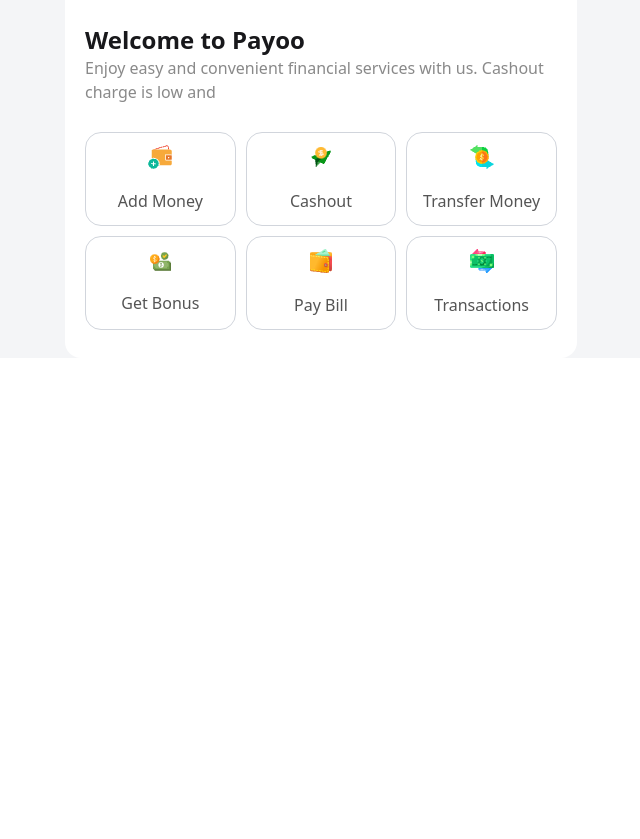
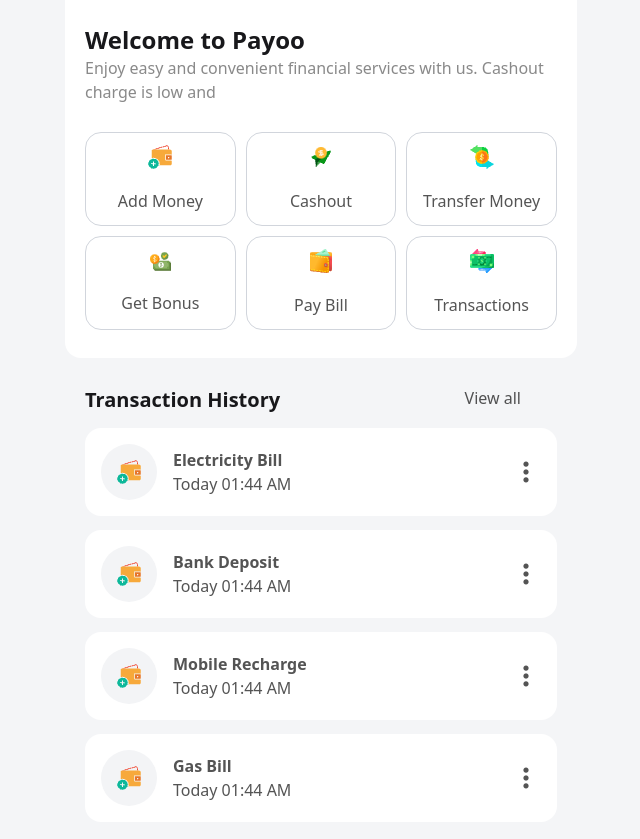
Before and after one commit to exploitx632/payoo-project, a plain HTML site: page home.html in a window 1280 px wide. Shown: the part 87-926 px from the top of the page, without its empty margins (319-959 px from the left). Before the commit the page ends 800 px from the top, so only its background shows below. Drawn offline with nearby package versions, Linux system fonts and the light colour scheme.

Commit message:
added transactions history section

```diff
--- a/home.html
+++ b/home.html
@@ -50,7 +50,7 @@
                 <img src="assets/wallet1.png" alt="">
                 <h1 class="mt-5">Add Money</h1>
             </div>
-            <!-- cashout  -->
+            <!-- cash out  -->
             <div class="cahsout flex flex-col justify-center items-center border-[1px] border-gray-300 p-3 text-center rounded-2xl"
                 id="cash-out">
                 <img src="assets/send1.png" alt="">
@@ -76,7 +76,7 @@
             </div>
             <!-- transaction -->
             <div
-                class="transaction flex flex-col justify-center items-center border-[1px] border-gray-300 p-3 text-center rounded-2xl">
+                class="transaction flex flex-col justify-center items-center border-[1px] border-gray-300 p-3 text-center rounded-2xl" id="transactions">
                 <img src="assets/transaction1.png" alt="">
                 <h1 class="mt-5">Transactions</h1>
             </div>
@@ -281,6 +281,69 @@
         </form>
     </div>
 
+    <!-- transaction section  -->
+    <div class=" max-w-lg mx-auto py-7 px-5 rounded-b-2xl" id="transaction-form">
+        <div class="flex justify-between pr-9">
+            <h1 class="text-xl font-bold mb-3.5">Transaction History</h1>
+            <p class="text-[#080808b1]">View all</p>
+        </div>
+        <div class="text-[#080808b1] payment bg-white p-4 rounded-2xl flex justify-between items-center mb-3.5">
+            <div class=" flex items-center gap-4 " id="payment">
+                <div class="logo bg-gray-100 rounded-full h-14 w-14 flex justify-center items-center"><img
+                        src="assets/wallet1.png" alt="">
+                </div>
+                <div class="description">
+                    <h1 class="font-semibold">Electricity Bill</h1>
+                    <p>Today 01:44 AM</p>
+                </div>
+            </div>
+            <div class="text-2xl">
+                <i class="fa-solid fa-ellipsis fa-rotate-270"></i>
+            </div>
+        </div>
+        <div class=" text-[#080808b1] payment bg-white p-4 rounded-2xl flex justify-between items-center mb-3.5">
+            <div class=" flex items-center gap-4 " id="payment">
+                <div class="logo bg-gray-100 rounded-full h-14 w-14 flex justify-center items-center"><img
+                        src="assets/wallet1.png" alt="">
+                </div>
+                <div class="description">
+                    <h1 class="font-semibold">Bank Deposit</h1>
+                    <p>Today 01:44 AM</p>
+                </div>
+            </div>
+            <div class="text-2xl">
+                <i class="fa-solid fa-ellipsis fa-rotate-270"></i>
+            </div>
+        </div>
+        <div class=" text-[#080808b1] payment bg-white p-4 rounded-2xl flex justify-between items-center mb-3.5">
+            <div class=" flex items-center gap-4 " id="payment">
+                <div class="logo bg-gray-100 rounded-full h-14 w-14 flex justify-center items-center"><img
+                        src="assets/wallet1.png" alt="">
+                </div>
+                <div class="description">
+                    <h1 class="font-semibold">Mobile Recharge</h1>
+                    <p>Today 01:44 AM</p>
+                </div>
+            </div>
+            <div class="text-2xl">
+                <i class="fa-solid fa-ellipsis fa-rotate-270"></i>
+            </div>
+        </div>
+        <div class=" text-[#080808b1] payment bg-white p-4 rounded-2xl flex justify-between items-center mb-3.5">
+            <div class=" flex items-center gap-4 " id="payment">
+                <div class="logo bg-gray-100 rounded-full h-14 w-14 flex justify-center items-center"><img
+                        src="assets/wallet1.png" alt="">
+                </div>
+                <div class="description">
+                    <h1 class="font-semibold">Gas Bill</h1>
+                    <p>Today 01:44 AM</p>
+                </div>
+            </div>
+            <div class="text-2xl">
+                <i class="fa-solid fa-ellipsis fa-rotate-270"></i>
+            </div>
+        </div>
+    </div>
 
 
 
--- a/home.js
+++ b/home.js
@@ -27,6 +27,9 @@ const bill = document.getElementById('bill');
 const billForm = document.getElementById('bill-form');
 const billBtn = document.getElementById('pay-btn');
 
+const transaction = document.getElementById('transactions');
+const transactionForm = document.getElementById('transaction-form');
+
 // add money form
 addMoney.addEventListener("click", function () {
   addMoneyForm.classList.remove("hidden");
@@ -35,7 +38,7 @@ addMoney.addEventListener("click", function () {
   bonusForm.classList.add('hidden');
   transferForm.classList.add('hidden');
   billForm.classList.add('hidden');
-
+  transactionForm.classList.add("hidden");
 
 });
 // add money btn
@@ -70,6 +73,7 @@ cashOut.addEventListener("click", function () {
   cashOutForm.classList.remove("hidden");
   transferForm.classList.add('hidden');
   billForm.classList.add('hidden');
+  transactionForm.classList.add("hidden");
 
 });
 
@@ -111,6 +115,8 @@ transfer.addEventListener('click',function(event){
   bonusForm.classList.add('hidden');
   transferForm.classList.remove('hidden');
   billForm.classList.add('hidden');
+  transactionForm.classList.add("hidden");
+
 
 });
 
@@ -152,6 +158,7 @@ bonus.addEventListener('click',function(event){
   transferForm.classList.add('hidden');
   bonusForm.classList.remove('hidden');
   billForm.classList.add('hidden');
+  transactionForm.classList.add("hidden");
 
 });
 
@@ -178,6 +185,7 @@ bill.addEventListener('click',function(){
   transferForm.classList.add('hidden');
   bonusForm.classList.add('hidden');
   billForm.classList.remove('hidden');
+  transactionForm.classList.add("hidden");
 });
 
 // bill btn
@@ -205,3 +213,13 @@ billBtn.addEventListener('click',function(event){
   let totalBalance = balance - payAmount;
   document.getElementById("balance").innerText = totalBalance;
 })
+
+transaction.addEventListener('click',function(){
+  addMoneyForm.classList.add("hidden");
+  homeSection.classList.add("hidden");
+  cashOutForm.classList.add("hidden");
+  transferForm.classList.add('hidden');
+  bonusForm.classList.add('hidden');
+  billForm.classList.add('hidden');
+  transactionForm.classList.remove("hidden");
+})
```
